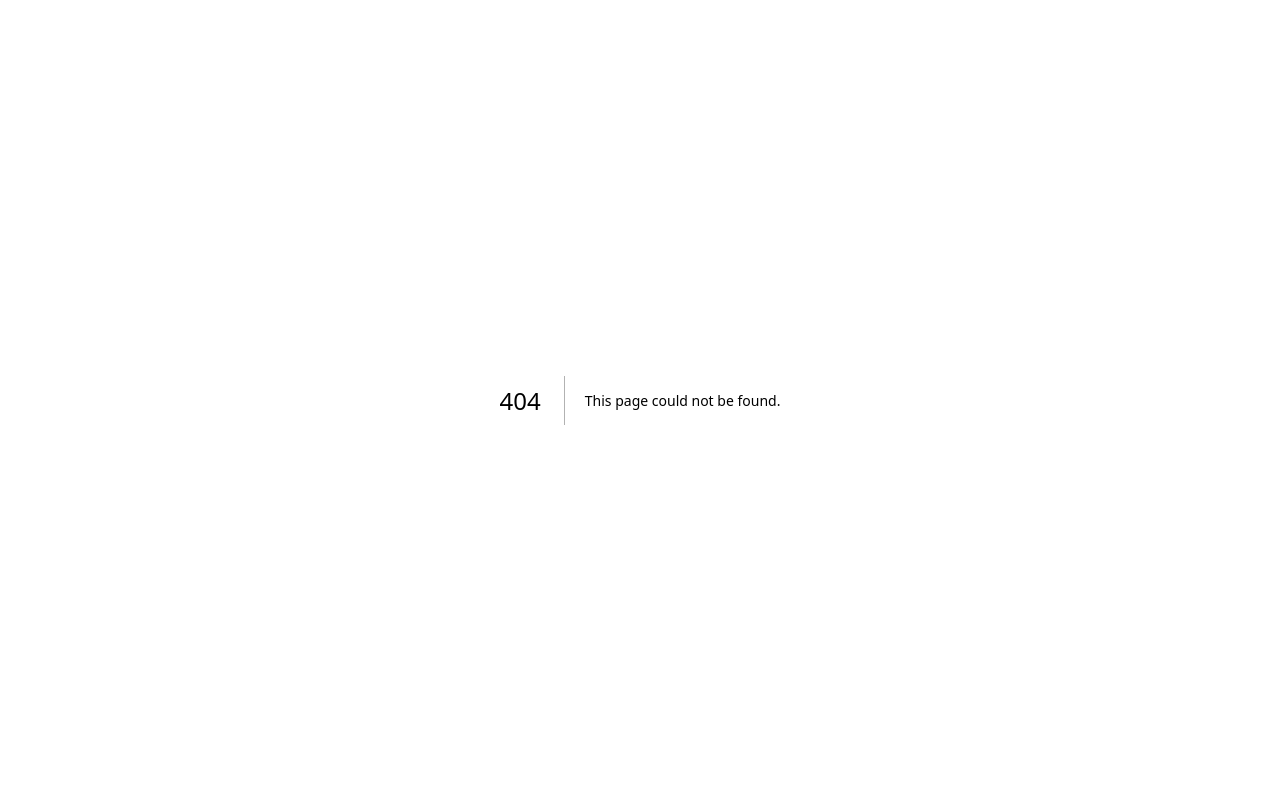
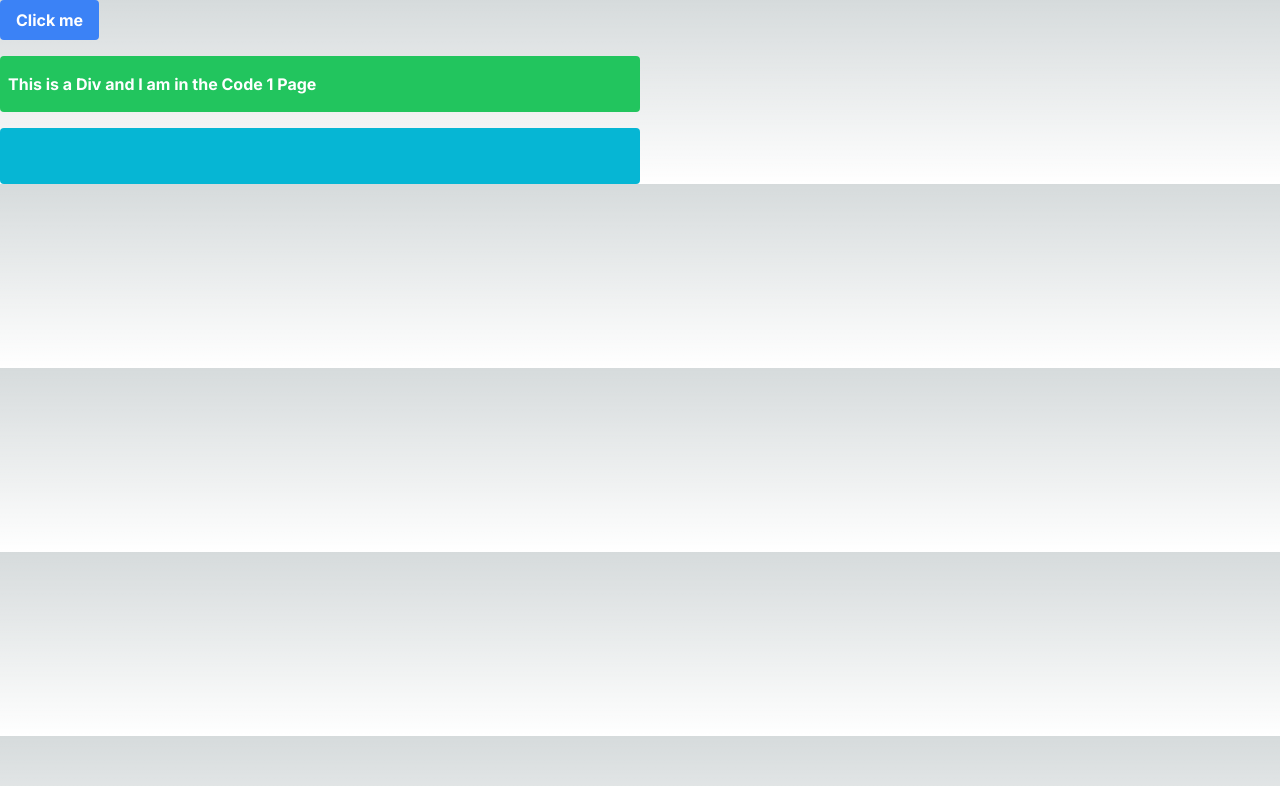
Before and after one commit to course-mark/react-tutorial, a Next.js app in the folder my-app/: page /Code1 in a window 1280 px wide. Before the commit this address had no page. Shown: the top 786 px of the page. Built offline with nearby package versions, Linux system fonts and the light colour scheme.

Commit message:
Make changes

```diff
--- a/my-app/package.json
+++ b/my-app/package.json
@@ -12,7 +12,7 @@
     "autoprefixer": "10.4.19",
     "eslint": "8.57.0",
     "eslint-config-next": "14.2.3",
-    "next": "14.2.3",
+    "next": "^14.2.3",
     "postcss": "8.4.38",
     "react": "18.3.1",
     "react-dom": "18.3.1",
--- /dev/null
+++ b/my-app/src/app/Code1/page.jsx
@@ -0,0 +1,71 @@
+"use client";
+
+function handleClick(e) {
+    alert("Hello World");
+}
+function KeyPress(e) {
+    console.log(e.key, e.shiftKey, e.ctrlKey, e.altKey);
+    if(e.altKey && e.key === 'k'){
+        alert('alt + k')
+        // alert('control + a')
+    }
+}
+function handleBlur(e) {
+    !isNaN(e.target.value) ? alert("is a number") : alert("is not a number");
+}
+
+function handleFocus(e) {
+    console.log('focusing',e.target.value);
+}
+
+export default function Home() {
+    return (
+        <main>
+
+
+            <button
+                onClick={handleClick}
+                className="bg-blue-500 hover:bg-red-700 text-white font-bold py-2 px-4 rounded"
+            >Click me</button>
+           <div
+
+        className="bg-green-500 hover:bg-gray-700 text-white font-bold py-4 w-1/2 px-2 mt-4 gap-2 rounded"
+           onMouseEnter={() => {
+            //    alert("I am in the div");
+            console.log('I am in the div');
+           }}
+           onMouseLeave={() => {
+            console.log('I am out of the div');
+            // alert("I am out of the div");
+
+        }}
+
+           >This is a Div and I am in the Code 1 Page</div>
+         <input
+        //   onBlur={(e) => {
+        //     !isNaN(e.target.value)
+        //       ? alert("is a number")
+        //       : alert("is not a number");
+        //   }}
+        //   onChange={(e) => {
+        //     console.log(e.target.value);
+        //   }}
+        // onKeyDown={KeyPress}
+        // onBlur={handleBlur}
+        onFocus={handleFocus}
+          className="bg-cyan-500	 hover:bg-rose-500	 text-white font-bold py-4 w-1/2 px-2 mt-4 gap-2 rounded"
+
+        //   className="text-black"
+         />
+
+
+
+
+           {/* <div
+         className="bg-cyan-500	 hover:bg-rose-500	 text-white font-bold py-4 w-1/2 px-2 mt-4 gap-2 rounded"
+        //   onFocus={handleFocus}
+           >
+            Hello Guys I am a Full Stack
+           </div> */}
+        </main>
+    )}
--- a/my-app/src/app/page.js
+++ b/my-app/src/app/page.js
@@ -11,7 +11,7 @@ function handleBlur(params) {
 }
 
 function handleFocus(params) {
-  alert("focusing");
+  console.log('focusing');
 }
 
 function verifyIsNumber(e) {
@@ -33,17 +33,18 @@ export default function Home() {
     className="flex min-h-screen flex-col items-center justify-between p-24">
       number
       <input
-        // onBlur={(e) => {
-        //   !isNaN(e.target.value)
-        //     ? alert("is a number")
-        //     : alert("is not a number");
-        // }}
+        onBlur={(e) => {
+          !isNaN(e.target.value)
+            ? alert("is a number")
+            : alert("is not a number");
+        }}
         onChange={(e) => {
           console.log(e.target.value);
         }}
         className="text-black"
       />
       <div className="z-10 max-w-5xl w-full items-center justify-between font-mono text-sm lg:flex">
+
         <p className="fixed left-0 top-0 flex w-full justify-center border-b border-gray-300 bg-gradient-to-b from-zinc-200 pb-6 pt-8 backdrop-blur-2xl dark:border-neutral-800 dark:bg-zinc-800/30 dark:from-inherit lg:static lg:w-auto  lg:rounded-xl lg:border lg:bg-gray-200 lg:p-4 lg:dark:bg-zinc-800/30">
           Get started by editing&nbsp;
           <code className="font-mono font-bold">src/app/page.js</code>
@@ -93,7 +94,7 @@ export default function Home() {
           rel="noopener noreferrer"
         >
           <h2 className={`mb-3 text-2xl font-semibold`}>
-            Docs{" "}
+            Docs {" "}
             <span className="inline-block transition-transform group-hover:translate-x-1 motion-reduce:transform-none">
               -&gt;
             </span>
```
Also changed, not shown: 1 other file (tests, documents, lock files or other folders).
